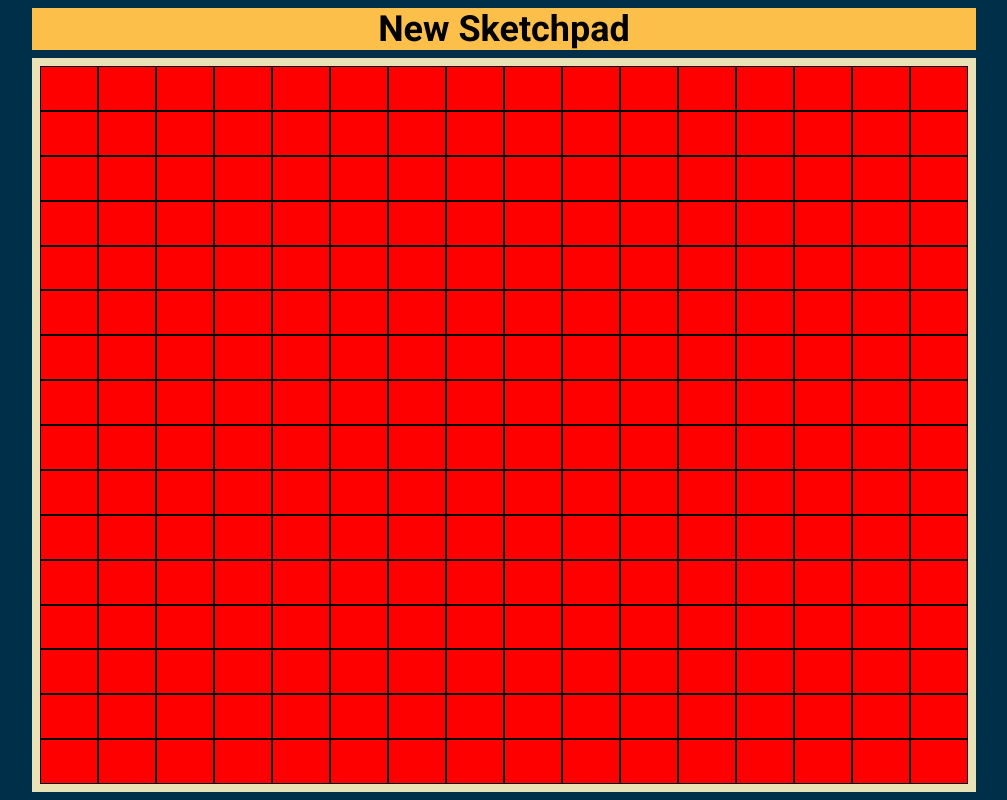
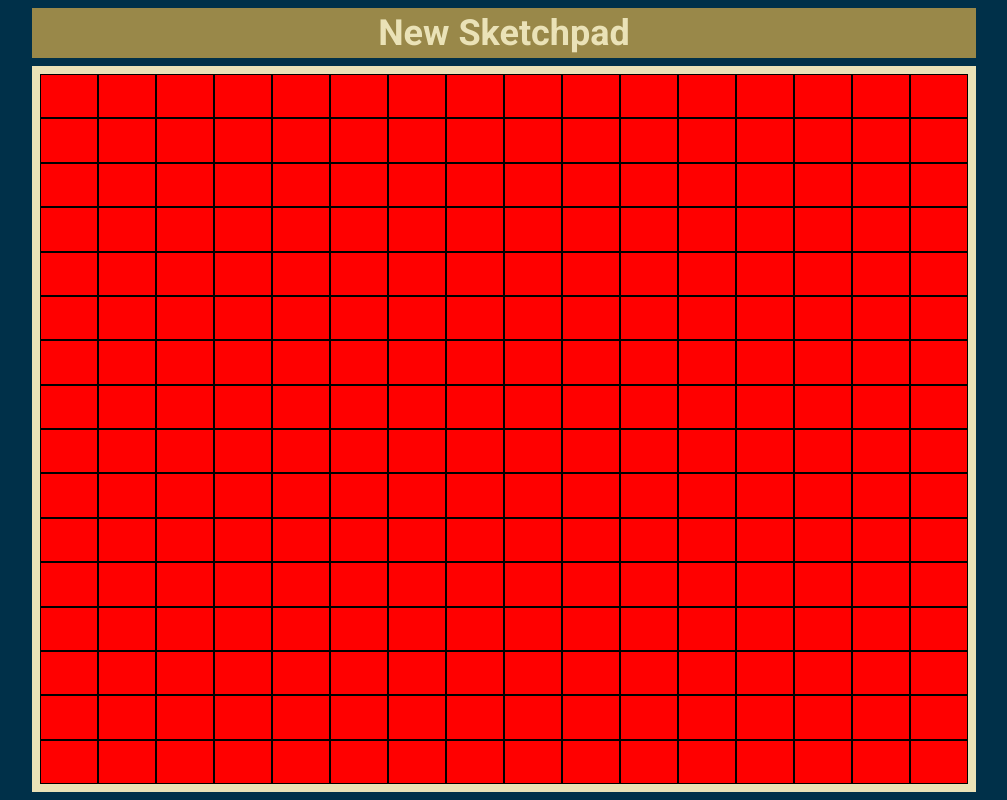
Before and after one commit to filming/etch-a-sketch, a plain HTML site: page index.html in a window 1280 px wide. In both pictures the pointer is over the button "New Sketchpad". Shown: the whole page, without its empty margins (136-1143 px from the left). Drawn offline with Linux system fonts and the light colour scheme.

Commit message:
style: Make new sketchpad button more interactive

```diff
--- a/static/styles/style.css
+++ b/static/styles/style.css
@@ -43,7 +43,14 @@ body {
 .sketchpad-btn {
     border: none;
     background-color: #FCBF49;
+    padding: 4px;
     font-size: 36px;
     font-weight: bold;
     font-family: "Roboto", sans-serif;
 }
+
+.sketchpad-btn:hover {
+    cursor: pointer;
+    background-color: #fcc0499b;
+    color: #EAE2B7;
+}
```
